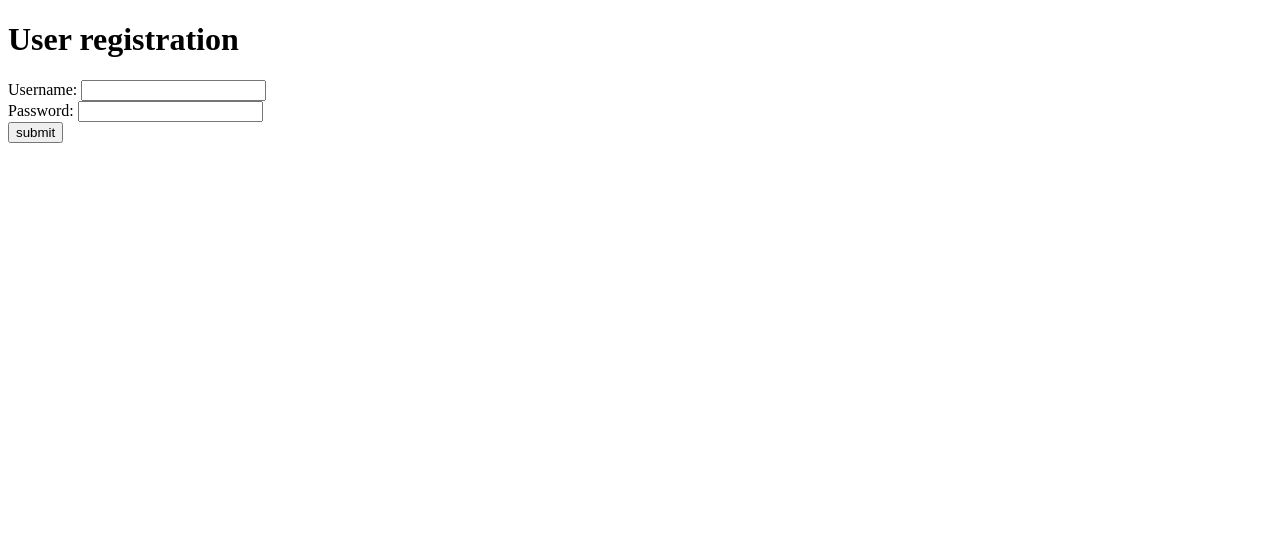
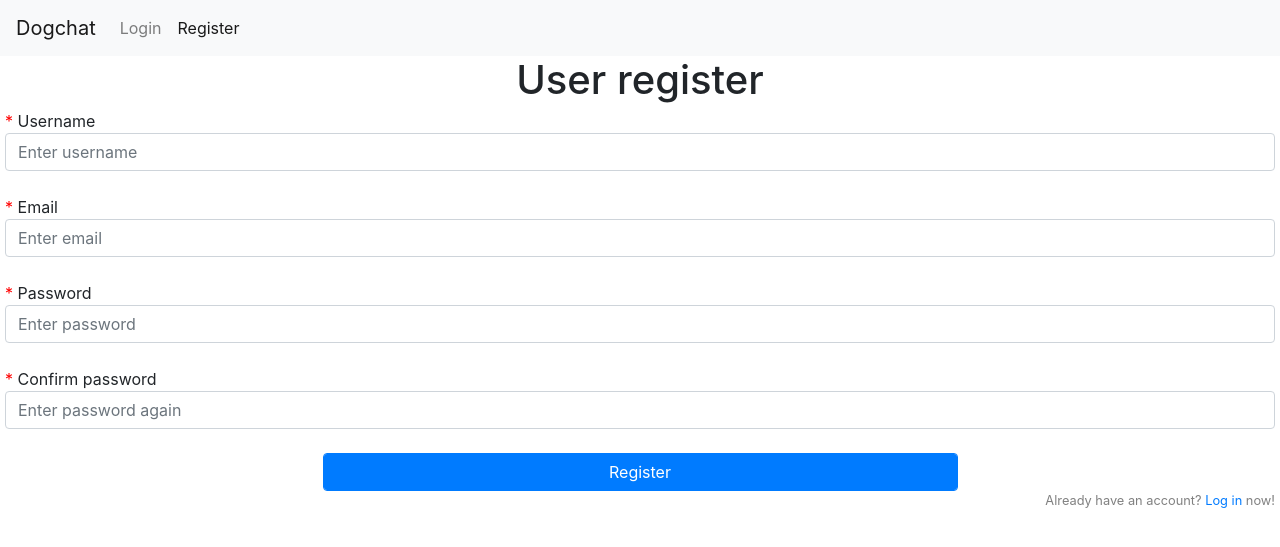
Before and after one commit to EdwardLab/dogchat, a Django app: page /register/ in a window 1280 px wide. Shown: the top 547 px of the page. Run offline with Django 3.2, Linux system fonts and the light colour scheme; some libraries are stand-ins or nearby versions.

Commit message:
beautifities login.html and register.html

```diff
--- a/users/templates/users/login.html
+++ b/users/templates/users/login.html
@@ -20,6 +20,10 @@
 
             form label {
                 margin: 0 auto;
+            }
+
+            form {
+                padding: 5px;
             }
         </style>
     </head>
@@ -50,7 +54,7 @@
             <label for="username">Username</label><br>
             <input type="text" name="username" class="form-control" id="username" placeholder="Enter username" required><br>
             <label for="password">Password</label><br>
-            <input type=password" name="password" class="form-control" id="password" placeholder="Enter password" required><br>
+            <input type="password" name="password" class="form-control" id="password" placeholder="Enter password" required><br>
             <div class="operation">
                 <button type="submit" class="form-control btn btn-primary col-6">Login</button>
             </div>
--- a/users/templates/users/register.html
+++ b/users/templates/users/register.html
@@ -1,24 +1,82 @@
 <!DOCTYPE html>
-<html>
+<html lang="en">
     <head>
-        <meta charset="utf-8">
-        <meta name="viewport" content="width=device-width,initial-scale=1">
+        <meta charset="UTF-8">
+        <meta name="viewport" content="width=device-width, initial-scale=1, shrink-to-fit=no">
+        <title>Dogchat - Register</title>
+        <link href="https://cdn.staticfile.org/twitter-bootstrap/4.3.1/css/bootstrap.min.css" rel="stylesheet">
+        <script src="https://cdn.staticfile.org/jquery/3.2.1/jquery.min.js"></script>
+        <script src="https://cdn.staticfile.org/twitter-bootstrap/4.3.1/js/bootstrap.min.js"></script>
+        <style>
+            .operation {
+                text-align: center;
+            }
+
+            form small {
+                display: block;
+                text-align: right;
+                color: gray;
+            }
+
+            form label {
+                margin: 0 auto;
+            }
+
+            form span {
+                color: red;
+            }
+
+            form {
+                padding: 5px;
+            }
+        </style>
     </head>
     <body>
-        <h1>User registration</h1>
+        <nav class="navbar navbar-expand-lg navbar-light bg-light">
+            <a class="navbar-brand" href="#">Dogchat</a>
+            <button class="navbar-toggler" type="button" data-toggle="collapse" data-target="#navbarNavAltMarkup" aria-controls="navbarNavAltMarkup" aria-expanded="false" aria-label="Toggle navigation">
+                <span class="navbar-toggler-icon"></span>
+            </button>
+            <div class="collapse navbar-collapse" id="navbarNavAltMarkup">
+                <div class="navbar-nav">
+                    <a class="nav-link" href="{% url 'users:login' %}">Login</a>
+                    <a class="nav-link active" href="{% url 'users:register' %}">Register</a>
+                </div>
+            </div>
+        </nav>
+        <h1 style="text-align: center; margin: 0 auto;">User register</h1>
         <form action="{% url 'users:register' %}" method="POST">
             {% csrf_token %}
-            {% if err_msg %}
-            <strong style="color: red;">{{ err_msg }}</strong>
-            <br>
-            {% endif %}
-            Username:
-            <input type="text" name="username">
-            <br>
-            Password:
-            <input type=password" name="password">
-            <br>
-            <input type="submit" value="submit">
+            <p style="color: red;" class="validpwd" hidden>Password input is inconsistent</p>
+            <div class="alert alert-danger alert-dismissible fade show err_alert" role="alert" {% if not err_msg %} hidden {% endif %}>
+                <strong id="err_msg">{% if err_msg %}{{ err_msg }}{% endif %}}</strong><br>
+                <button type="button" class="close" data-dismiss="alert" aria-label="Close">
+                    <span aria-hidden="true">&times;</span>
+                </button>
+            </div>
+            <label for="username"><span> * </span>Username</label><br>
+            <input type="text" name="username" class="form-control" id="username" placeholder="Enter username" required><br>
+            <label for="email"><span> * </span>Email</label><br>
+            <input type="email" name="email" class="form-control" id="email" placeholder="Enter email" required><br>
+            <label for="password"><span> * </span>Password</label><br>
+            <input type="password" name="password" class="form-control" id="password" placeholder="Enter password" required><br>
+            <label for="password"><span> * </span>Confirm password</label><br>
+            <input type="password" name="confirm" class="form-control" id="confirm" placeholder="Enter password again" required><br>
+            <div class="operation">
+                <button type="submit" class="form-control btn btn-primary col-6">Register</button>
+            </div>
+            <small>Already have an account? <a href="{% url 'users:login' %}">Log in</a> now!</small>
         </form>
+        <script>
+            $(document).ready(function(){
+                $('form').submit(function(){
+                    if($('#confirm').val() === $('#password').val()){
+                        return true;
+                    }
+                    $('.err_alert').removeAttr('hidden');
+                    $('#err_msg').text('Password input is inconsistent');
+                    return false;
+            }}))
+        </script>
     </body>
 </html>
```
